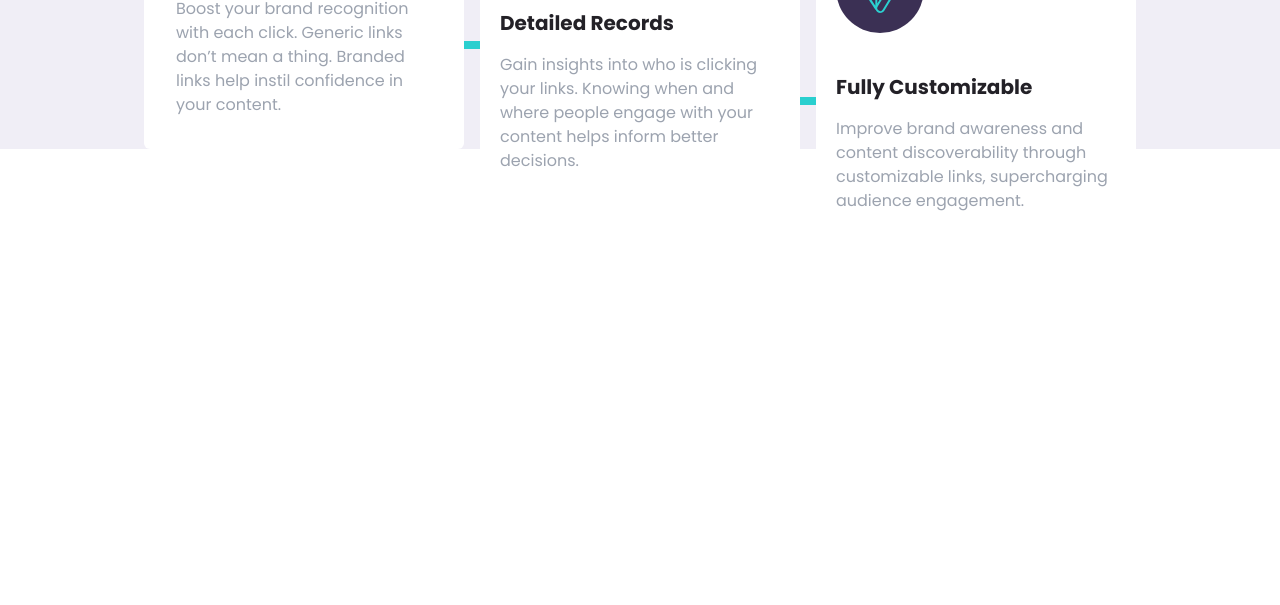
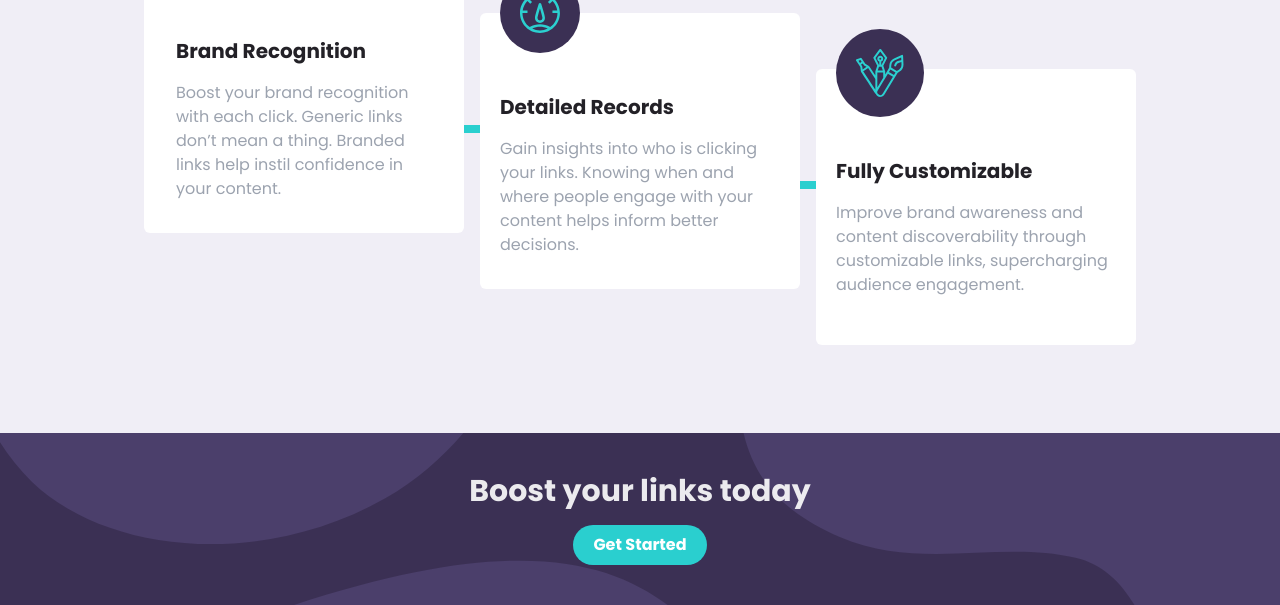
Before and after one commit to ldreaaml/url-shortening-app, a website: page src/index.html in a window 1280 px wide. Shown: the part 1160-1765 px from the top of the page. Before the commit the page ends 1421 px from the top, so only its background shows below. Drawn offline with Linux system fonts and the light colour scheme.

Commit message:
fix spacing and add cta section

```diff
--- a/src/index.html
+++ b/src/index.html
@@ -35,9 +35,9 @@
     <!-- Hero Banner -->
 
     <section id="hero">
-        <div class="container flex md:max-w-5xl items-center mx-auto flex-col-reverse md:flex-row mt-10">
+        <div class="container flex md:max-w-5xl items-center mx-auto flex-col-reverse md:flex-row py-16">
             <!-- Left -->
-            <div class="flex flex-col space-y-3 pt-3 md:w-1/2 mt-10">
+            <div class="flex flex-col space-y-3 pt-3 mt-10 px-4 md:w-1/2 ">
                 <h1 class="max-w-sm text-VeryDarkViolet text-4xl font-bold text-center md:text-5xl md:text-left">
                     More than just shorter links
                 </h1>
@@ -59,12 +59,12 @@
     </section>
 
     <!-- Feature -->
-    <section id="features" class="bg-red">
+    <section id="features">
         <!-- Container for form and features -->
-        <div class="mx-auto h-max mt-2 pt-2 bg-LightViolet">
+        <div class="mx-auto md:h-[60rem] bg-LightViolet mt-12">
 
             <!-- Input Form -->
-            <div class="container md:max-w-5xl px-4 mx-auto mt-20 text-center">
+            <div class="container md:max-w-5xl px-4 mx-auto mt-20 text-center -translate-y-14">
                 <form class="">
                     <div id="form"
                         class="flex flex-col space-y-9 p-10 rounded-lg bg-DarkViolet md:flex-row md:space-y-0 md:space-x-3 ">
@@ -91,8 +91,8 @@
 
             </div>
 
-
-            <div class="container flex flex-col px-4 mx-auto mt-20 text-center items-center space-y-20 md:max-w-5xl">
+            <!-- Brand Stats -->
+            <div class="container flex flex-col px-4 mx-auto py-20 text-center items-center space-y-20 md:max-w-5xl">
                 <!-- Sub heading -->
                 <div class="space-y-5">
                     <h2 class="text-VeryDarkViolet text-3xl font-bold">
@@ -172,12 +172,16 @@
                         </div>
                     </div>
                 </div>
+            </div>
+    </section>
 
-
-            </div>
-
-
-
+    <section id="cta" class="bg-DarkViolet">
+        <div class="flex flex-col py-10 space-y-4 items-center">
+            <h2 class="text-white text-3xl font-bold opacity-90">
+                Boost your links today</h2>
+            <button class=" bg-Cyan text-white rounded-full font-bold  p-2 px-5 hover:opacity-40">Get
+                Started</button>
+        </div>
     </section>
 
     <!--
--- a/src/input.css
+++ b/src/input.css
@@ -12,9 +12,20 @@ body {
   background-image: url("../images/bg-shorten-desktop.svg");
   background-repeat: no-repeat;
 }
+
+#cta {
+  background-image: url("../images/bg-boost-desktop.svg");
+  background-repeat: no-repeat;
+  background-size: cover;
+}
+
 @media (max-width: 768px) {
   #form {
     background-image: url("../images/bg-shorten-mobile.svg");
     background-position: right top;
   }
+  #cta {
+    background-image: url("../images/bg-boost-desktop.svg");
+    background-repeat: no-repeat;
+  }
 }
```
Also changed, not shown: src/styles/output.css.
